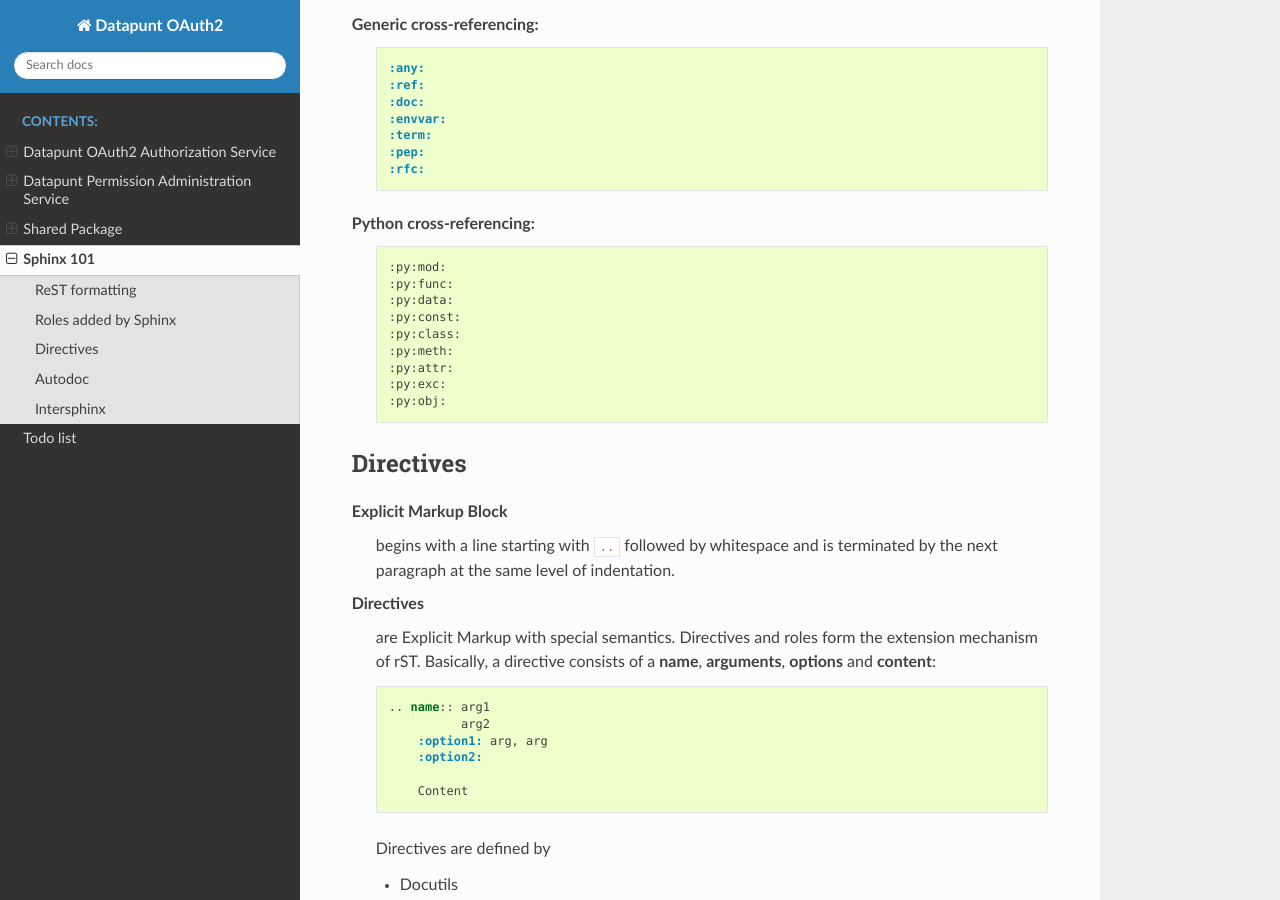
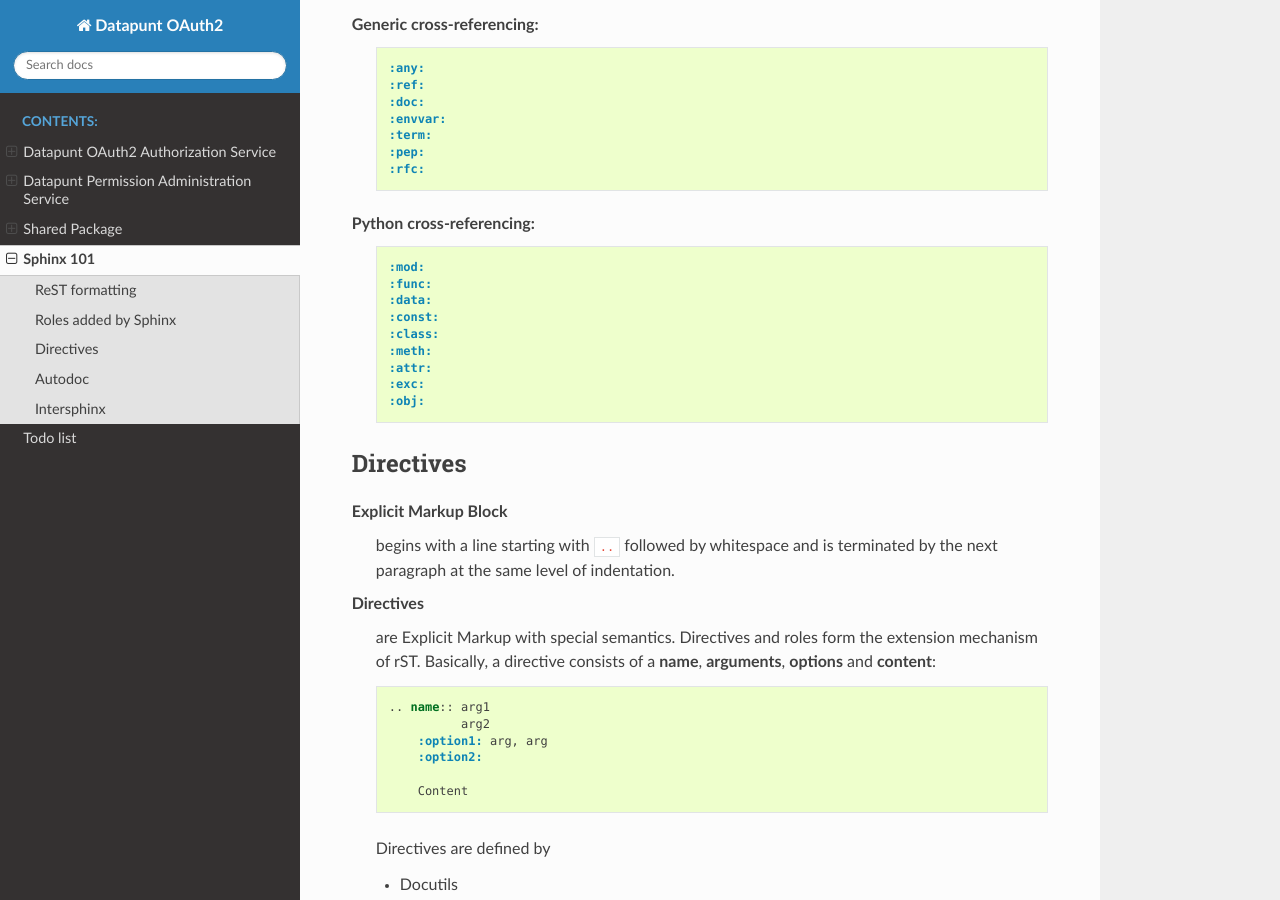
Before and after one commit to Amsterdam/authz_admin, a Sphinx documentation site: the page built from docs/sphinx101.rst, in a window 1280 px wide and 900 px high, scrolled down 954 px. Built offline with Sphinx 7.4.7 and the Read the Docs theme 2.0.0, drawn with Linux system fonts in a browser that asks for light colours; part of the change alters nothing that is shown.

```diff
--- a/docs/sphinx101.rst
+++ b/docs/sphinx101.rst
@@ -63,15 +63,15 @@ Generic cross-referencing:
 Python cross-referencing:
     .. code-block:: rst
 
-        :py:mod:
-        :py:func:
-        :py:data:
-        :py:const:
-        :py:class:
-        :py:meth:
-        :py:attr:
-        :py:exc:
-        :py:obj:
+        :mod:
+        :func:
+        :data:
+        :const:
+        :class:
+        :meth:
+        :attr:
+        :exc:
+        :obj:
 
 
 Directives
```
Also changed, not shown: 1 other file.
